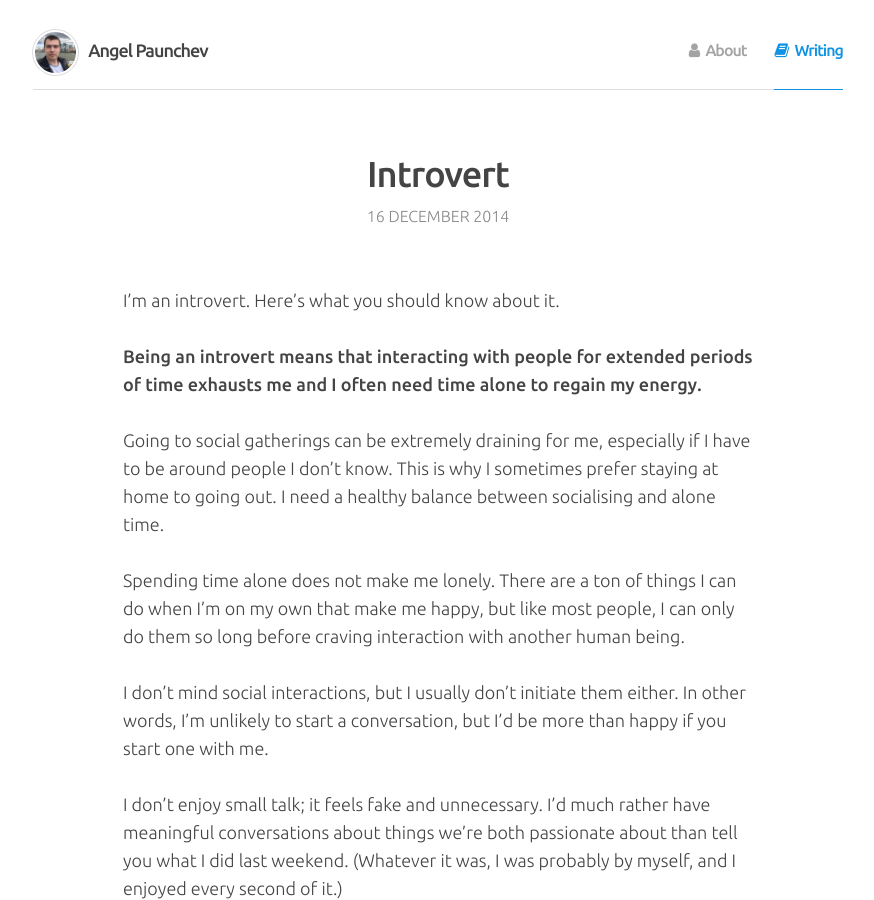
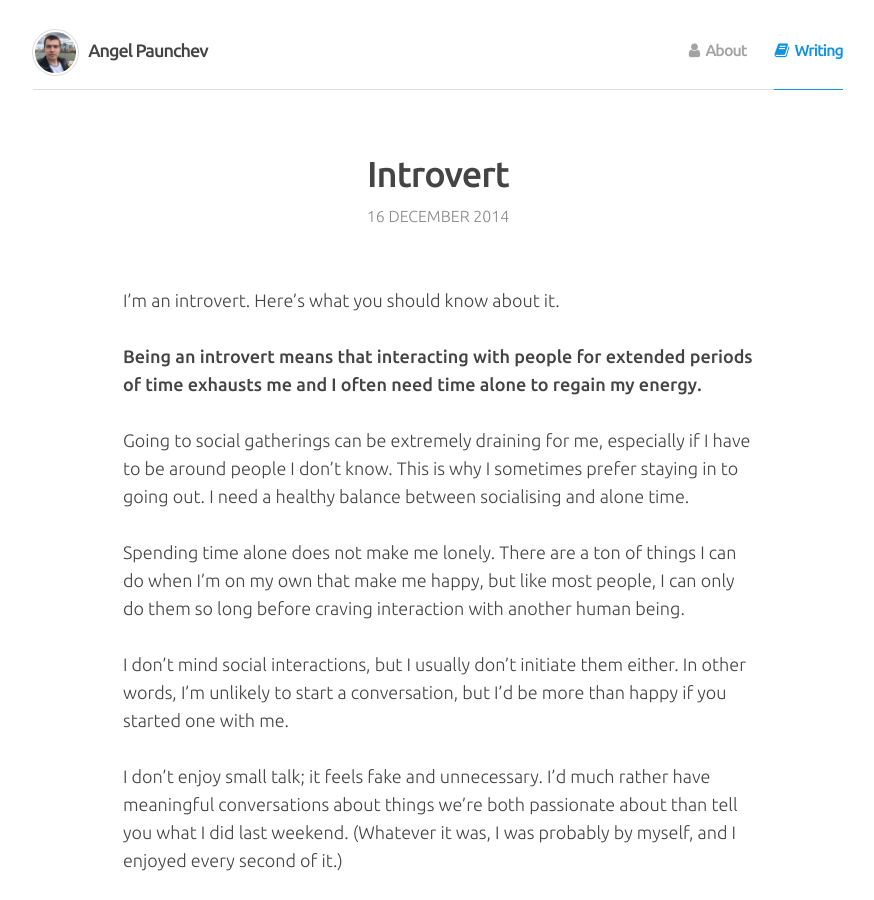
Before and after one commit to apaunchev/paunchev.com, a Jekyll site: the page built from _posts/2014-12-16-introvert.md, in a window 1280 px wide and 900 px high. Shown: the whole window, without its empty margins (202-1076 px from the left). Built offline with Jekyll 4.4.1, drawn with Linux system fonts in a browser that asks for light colours; nearby versions of some CDN libraries.

Commit message:
Rewording

```diff
--- a/_posts/2014-12-16-introvert.md
+++ b/_posts/2014-12-16-introvert.md
@@ -9,11 +9,11 @@ I’m an introvert. Here’s what you should know about it.
 
 **Being an introvert means that interacting with people for extended periods of time exhausts me and I often need time alone to regain my energy.**
 
-Going to social gatherings can be extremely draining for me, especially if I have to be around people I don’t know. This is why I sometimes prefer staying at home to going out. I need a healthy balance between socialising and alone time.
+Going to social gatherings can be extremely draining for me, especially if I have to be around people I don’t know. This is why I sometimes prefer staying in to going out. I need a healthy balance between socialising and alone time.
 
 Spending time alone does not make me lonely. There are a ton of things I can do when I'm on my own that make me happy, but like most people, I can only do them so long before craving interaction with another human being.
 
-I don’t mind social interactions, but I usually don't initiate them either. In other words, I'm unlikely to start a conversation, but I’d be more than happy if you start one with me.
+I don’t mind social interactions, but I usually don't initiate them either. In other words, I'm unlikely to start a conversation, but I’d be more than happy if you started one with me.
 
 I don’t enjoy small talk; it feels fake and unnecessary. I’d much rather have meaningful conversations about things we’re both passionate about than tell you what I did last weekend. (Whatever it was, I was probably by myself, and I enjoyed every second of it.)
 
```
